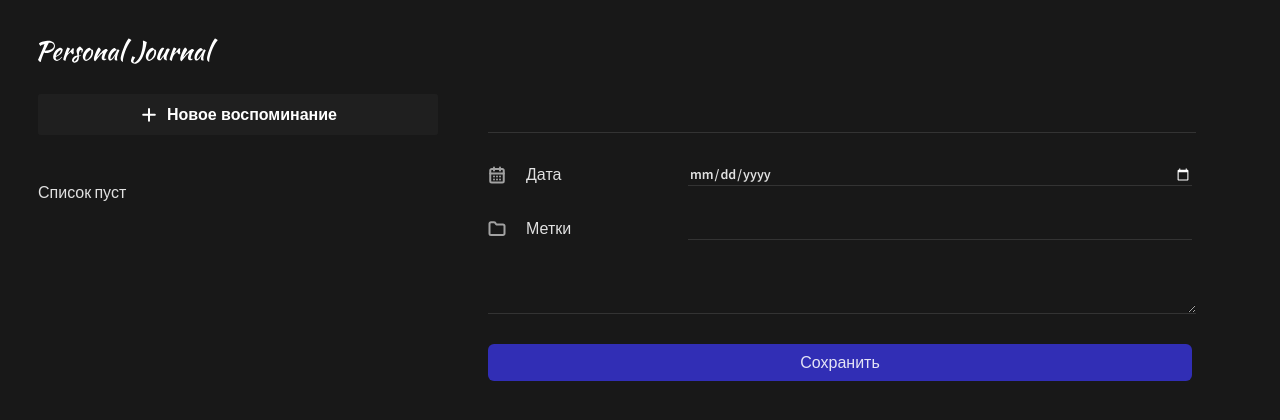
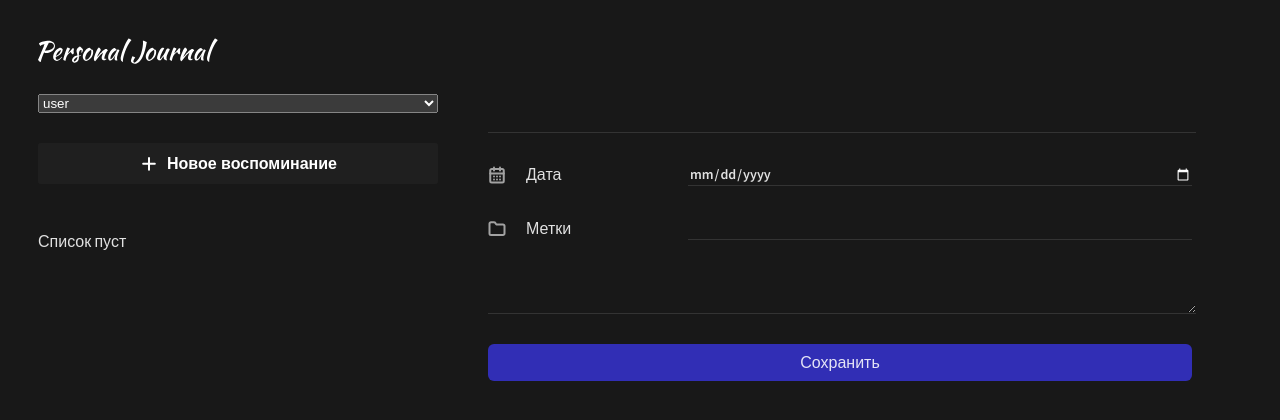
Before and after one commit to anturchin/journal-delivery-app, a React (Vite) app in the folder journal/: page / in a window 1280 px wide. Shown: the top 420 px of the page. Built offline with nearby package versions, Linux system fonts and the light colour scheme.

Commit message:
feat: add user-contex and select-user component

```diff
--- a/journal/src/App.jsx
+++ b/journal/src/App.jsx
@@ -1,4 +1,5 @@
 import { useLocalStorage } from './hooks/use-localstorage.hook';
+import { UserContextProvider } from './context/userContext';
 import Header from './components/Header/Header';
 import JournalAddButton from './components/JournalAddButton/JournalAddButton';
 import JournalList from './components/JournalList/JournalList';
@@ -24,14 +25,14 @@ function App() {
 
 	const updateList = data => {
 		setList([...mapItems(list), {
-			title: data.title,
-			text: data.text,
+			...data,
 			date: new Date(data.date),
 			id: list.length > 0 ? Math.max(...list.map(i => i.id)) + 1 : 1
 		}]);
 	};
 
 	return (
+		<UserContextProvider>
 			<div className='app'>
 				<LeftPanel>
 					<Header/>
@@ -42,6 +43,7 @@ function App() {
 					<JournalForm updateList={updateList} />
 				</Body>
 			</div>
+		</UserContextProvider>
 	);
 }
 
--- a/journal/src/components/Header/Header.jsx
+++ b/journal/src/components/Header/Header.jsx
@@ -1,8 +1,13 @@
+import SelectUser from '../SelectUser/SelectUser';
 import styles from './Header.module.css';
 
 function Header() {
+
 	return (
-		<img className={styles['logo']} src="/logo.svg" alt="Логотип журнала" />
+		<>
+			<img className={styles['logo']} src="/logo.svg" alt="Логотип журнала" />
+			<SelectUser/>
+		</>
 	);
 }
 
--- a/journal/src/components/JournalForm/JournalForm.jsx
+++ b/journal/src/components/JournalForm/JournalForm.jsx
@@ -1,6 +1,7 @@
-import { useEffect, useReducer, useRef } from 'react';
+import { useEffect, useReducer, useRef, useContext } from 'react';
+import cn from 'classnames';
+import { UserContext } from '../../context/userContext';
 import { INITIAL_STATE, formReducer } from './JournalForm.state';
-import cn from 'classnames';
 import Button from '../Button/Button';
 import styles from './JournalForm.module.css';
 
@@ -13,6 +14,7 @@ const JournalForm = ({updateList}) => {
 	const titleRef = useRef();
 	const dateRef = useRef();
 	const textRef = useRef();
+	const { userId } = useContext(UserContext);
 
 	const focusError = (isValid) => {
 		switch (true) {
@@ -49,6 +51,15 @@ const JournalForm = ({updateList}) => {
 			dispatchForm({type: 'CLEAR'});
 		}
 	}, [isFormReadyToSubmit, values, updateList]);
+
+	useEffect(()=> {
+		dispatchForm({
+			type: 'SET_VALUE',
+			payload: {
+				userId
+			}
+		});
+	}, [userId]);
 
 	const onChange = (e) => {
 		dispatchForm({
--- a/journal/src/components/JournalList/JournalList.jsx
+++ b/journal/src/components/JournalList/JournalList.jsx
@@ -1,9 +1,13 @@
+import { useContext } from 'react';
+import { UserContext } from '../../context/userContext';
 import CardButton from '../CardButton/CardButton';
 import JournalItem from '../JournalItem/JournalItem';
 
 import './JournalList.css';
 
 function JournalList({ list }) {
+
+	const {userId} = useContext(UserContext);
 
 	if(list.length === 0) {
 		return <p>Список пуст</p>;
@@ -13,7 +17,9 @@ function JournalList({ list }) {
 
 	return (
 		<div className='journal-list'>
-			{list.sort(sortList).map(el => (
+			{list
+				.filter(el => el.userId === userId)
+				.sort(sortList).map(el => (
 					<CardButton key={el.id}>
 						<JournalItem
 							title={el.title}
--- /dev/null
+++ b/journal/src/components/SelectUser/SelectUser.jsx
@@ -0,0 +1,25 @@
+import { useContext } from 'react';
+import { UserContext } from '../../context/userContext';
+
+const SelectUser = () => {
+
+	const {userId, setUserId} = useContext(UserContext);
+
+	const changeUser = (e) => {
+		setUserId(Number(e.target.value));
+	};
+
+	return (
+		<select
+			name="user"
+			id="user"
+			onChange={changeUser}
+			value={userId}
+		>
+			<option value="1">admin</option>
+			<option value="2">user</option>
+		</select>
+	);
+};
+
+export default SelectUser;
--- /dev/null
+++ b/journal/src/context/userContext.jsx
@@ -0,0 +1,17 @@
+
+import { createContext, useState } from 'react';
+
+export const UserContext = createContext({
+	userId: 1
+});
+
+export const UserContextProvider = ({children}) => {
+
+	const [userId, setUserId] = useState(2);
+
+	return (
+		<UserContext.Provider value={{userId, setUserId}}>
+			{children}
+		</UserContext.Provider>
+	);
+};
```
Also changed, not shown: journal/src/components/SelectUser/SelectUser.module.css (added). Lines whose indentation alone changed are shown as unchanged.
